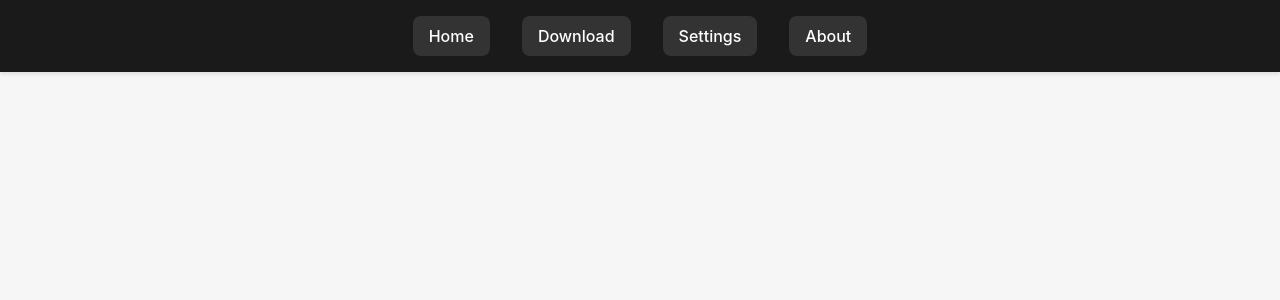
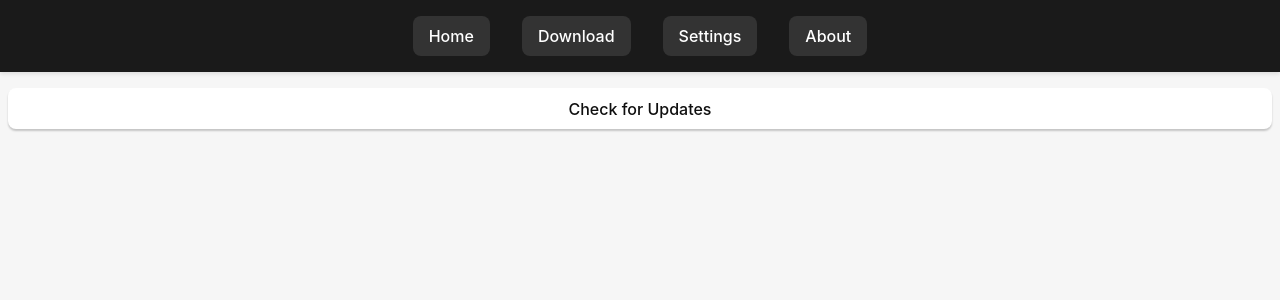
Before and after one commit to zerodev-exe/anidl-gui, a React (Vite) app: page /settings in a window 1280 px wide. Shown: the top 300 px of the page. Built offline with nearby package versions, Linux system fonts and the light colour scheme.

Commit message:
Made it so that the check for updates button is actually visible

```diff
--- a/src/Settings.tsx
+++ b/src/Settings.tsx
@@ -1,7 +1,7 @@
 import { checkForUpdates } from '../components/utils/Update';
 
 function Settings() {
-    return <div>
+    return <div className='container'>
         <button onClick={checkForUpdates}>Check for Updates</button>
     </div>;
 }
```
